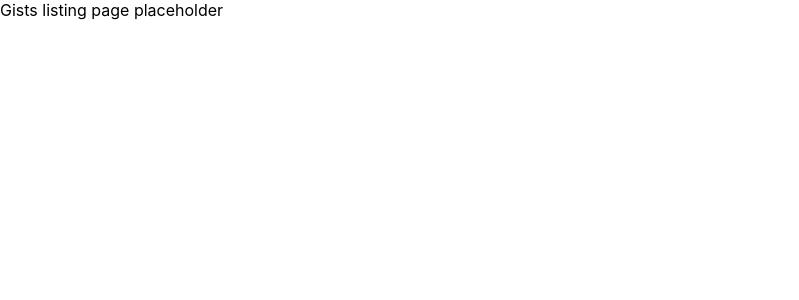
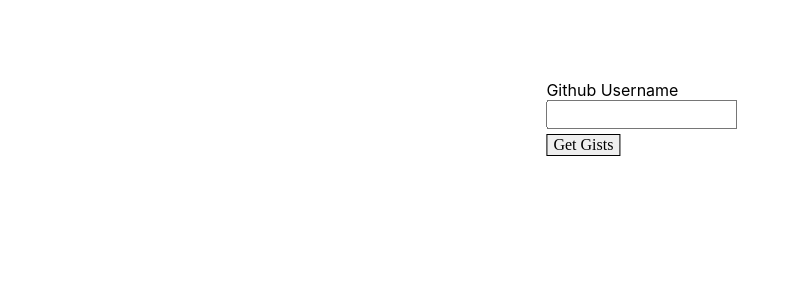
Before and after one commit to TodeaTudor/gists-app, a React (Create React App) app in the folder app/: page / in a window 1280 px wide. Shown: the top 300 px of the page, without its empty margins (0-799 px from the left). Built offline with nearby package versions, Linux system fonts and the light colour scheme.

Commit message:
added basic form components with styling, submission functionality and API fetching functionality using a custom hook

```diff
--- /dev/null
+++ b/app/src/components/common/form-button/FormButton.js
@@ -0,0 +1,14 @@
+import styles from "./FormButton.module.css";
+
+const FormButton = (props) => {
+
+  const classes = props.classes ? styles.button + ' ' + props.classes : styles.button;
+
+  return (
+    <>
+      <button type={props.type} className={classes} onClick={props.onClick}>{props.children}</button>
+    </>
+  );
+}
+
+export default FormButton;
--- /dev/null
+++ b/app/src/components/common/form-button/FormButton.module.css
@@ -0,0 +1,6 @@
+.button {
+    display: block;
+    font-family: Roboto serif;
+    border: 1px solid black;
+    font-size: 16px;
+}
--- /dev/null
+++ b/app/src/components/common/form-input/FormInput.js
@@ -0,0 +1,15 @@
+import styles from './FormInput.module.css'
+
+const FormInput = (props) => {
+
+  const classes = props.classes ? styles + ' ' + props.classes : styles.input;
+
+  return (
+    <>
+      <label htmlFor="genericInput">{props.label}</label>
+      <input id="genericInput" type={props.type} placeholder={props.placeholder} className={classes} value={props.value} onChange={props.handleOnChange}/>
+    </>
+  );
+}
+
+export default FormInput;
--- /dev/null
+++ b/app/src/components/common/form-input/FormInput.module.css
@@ -0,0 +1,9 @@
+.input {
+    padding: 5px;
+    margin-bottom: 5px;
+    display: block;
+}
+
+.label {
+    font-family: Roboto serif;
+}
--- /dev/null
+++ b/app/src/components/gists/GistsForm.js
@@ -0,0 +1,28 @@
+import styles from './GistsForm.module.css'
+import FormInput from "../common/form-input/FormInput";
+import FormButton from "../common/form-button/FormButton";
+import { useState } from "react";
+
+const GistsForm = (props) => {
+  const [username, setUsername] = useState('');
+
+  const handleInputChange = (event) => {
+    setUsername(event.target.value);
+  }
+
+  const handleSubmit = (event) => {
+    event.preventDefault();
+    props.submitForm(username);
+  }
+
+  return (
+    <div className={styles["form-container"]}>
+      <form onSubmit={handleSubmit} className={styles["form"]}>
+        <FormInput handleOnChange={handleInputChange} label="Github Username"/>
+        <FormButton type="submit">Get Gists</FormButton>
+      </form>
+    </div>
+  )
+}
+
+export default GistsForm;
--- /dev/null
+++ b/app/src/components/gists/GistsForm.module.css
@@ -0,0 +1,9 @@
+.form-container {
+    position: absolute;
+    top: 10vh;
+    left: 50%;
+}
+
+.form {
+    transform: translate(-49%);
+}
--- /dev/null
+++ b/app/src/hooks/use-api.js
@@ -0,0 +1,37 @@
+import { useCallback, useState } from "react";
+
+export const useApi = () => {
+  const [isLoading, setIsLoading] = useState(false);
+  const [result, setResult] = useState({});
+  const [error, setError] = useState(null);
+
+  const sendRequest = useCallback(async ({ requestData }) => {
+    setIsLoading(true);
+    setError(null);
+
+    try {
+      const formattedRequestData = {
+        method: requestData.method,
+        headers: requestData.headers ? {...requestData.headers} : '',
+      }
+
+      if (requestData.body) {
+        formattedRequestData.body = JSON.stringify(requestData.body);
+      }
+
+      const response = await fetch(requestData.url, { ...formattedRequestData })
+
+      if (!response.ok) {
+        setError('Invalid request');
+      }
+
+      const data = await response.json();
+      setResult(data);
+    } catch (error) {
+      setError(error);
+    }
+    setIsLoading(false);
+  }, []);
+
+  return { isLoading, result, error, sendRequest };
+}
--- /dev/null
+++ b/app/src/lib/constants.js
@@ -0,0 +1 @@
+export const GISTS_API_URL = 'https://api.github.com';
--- /dev/null
+++ b/app/src/lib/gists-request-formatter.js
@@ -0,0 +1,11 @@
+import {GISTS_API_URL} from "./constants";
+
+export const formatGetGistsByUsername = (username) => {
+  return {
+    url: `${GISTS_API_URL}/users/${username}/gists`,
+    method: 'GET',
+    headers: {
+      'Accept': 'application/vnd.github+json',
+    },
+  };
+}
--- a/app/src/pages/GistsListingPage.js
+++ b/app/src/pages/GistsListingPage.js
@@ -1,7 +1,24 @@
+import GistsForm from "../components/gists/GistsForm";
+import {useApi} from "../hooks/use-api";
+import {formatGetGistsByUsername} from "../lib/gists-request-formatter";
+
 const GistsListingPage = () => {
 
+  const { isLoading, error, sendRequest: requestGists } = useApi();
+
+  const submitForm = (username) => {
+    requestGists({
+      requestData: formatGetGistsByUsername(username),
+    });
+
+  }
+
   return (
-    <div>Gists listing page placeholder</div>
+    <>
+      <GistsForm submitForm={submitForm}/>
+      {isLoading && <p>Loading....</p>}
+      {error && <p>We have a problem</p>}
+    </>
   );
 }
 
```
Also changed, not shown: 1 other file (tests, documents, lock files or other folders).
